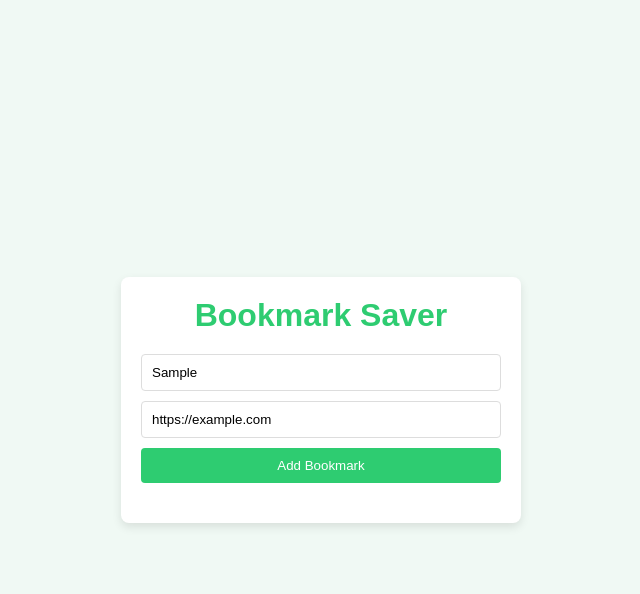
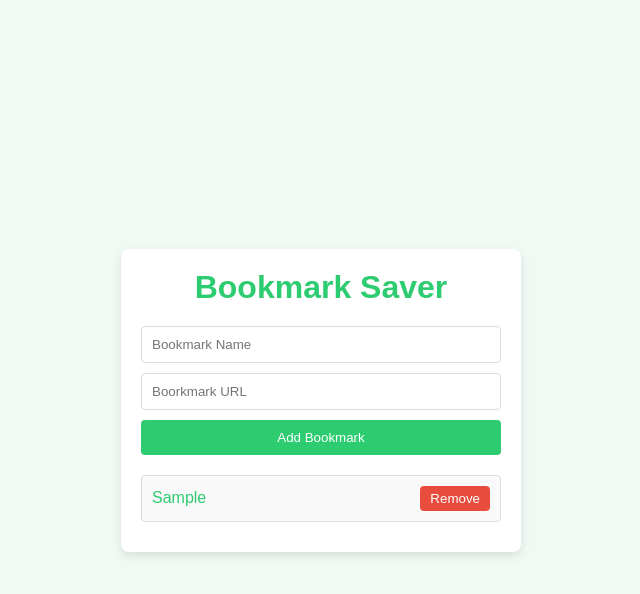
Before and after one commit to arianasandiego/bookmark-saver-tutorial, a plain HTML site: page index.html in a window 1280 px wide. Both pictures are taken after typing "Sample", "https://example.com" into the empty fields and a click on the button "Add Bookmark". Shown: the whole page, without its empty margins (319-959 px from the left). Drawn offline with Linux system fonts and the light colour scheme.

Commit message:
Stage 3: JS [COMPLETED]

```diff
--- a/script.js
+++ b/script.js
@@ -0,0 +1,68 @@
+const addBookmarkBtn = document.getElementById("add-bookmark");
+const bookmarkList = document.getElementById("bookmark-list");
+const bookmarkNameInput = document.getElementById("bookmark-name");
+const bookmarkUrlInput = document.getElementById("bookmark-url");
+
+document.addEventListener("DOMContentLoaded", loadBookmarks);
+
+addBookmarkBtn.addEventListener("click", function() {
+    const name = bookmarkNameInput.value.trim();
+    const url = bookmarkUrlInput.value.trim();
+
+    if(!name||!url) {
+        alert("Please enter both name and URL");
+        return;
+    } else {
+        if(!url.startsWith("http://") && !url.startsWith("https://")) {
+            alert("Please enter a valid URL starting with http:// or https://");
+            return;
+        }
+
+        addBookmark(name, url);
+        saveBookmark(name, url);
+        bookmarkNameInput.value = "";
+        bookmarkUrlInput.value = "";
+    }
+})
+
+function addBookmark(name, url) {
+    const li = document.createElement("li");
+    const link = document.createElement("a");
+    link.href = url;
+    link.textContent = name;
+    link.target = "_blank";
+
+    const removeButton = document.createElement("button");
+    removeButton.textContent = "Remove";
+    removeButton.addEventListener("click", function() {
+        bookmarkList.removeChild(li);
+        removeBookmarkFromStorage(name, url);
+    })
+
+    li.appendChild(link);
+    li.appendChild(removeButton);
+
+    bookmarkList.appendChild(li);
+}
+
+function getBookmarksFromStorage() {
+    const bookmarks = localStorage.getItem("bookmarks");
+    return bookmarks ? JSON.parse(bookmarks) : [];
+}
+
+function saveBookmark(name, url) {
+    const bookmarks = getBookmarksFromStorage();
+    bookmarks.push({name, url});
+    localStorage.setItem("bookmarks", JSON.stringify(bookmarks));
+}
+
+function loadBookmarks() {
+    const bookmarks = getBookmarksFromStorage();
+    bookmarks.forEach((bookmark) => addBookmark(bookmark.name, bookmark.url));
+}
+
+function removeBookmarkFromStorage(name, url) {
+    let bookmarks = getBookmarksFromStorage();
+    bookmarks = bookmarks.filter((bookmark) => bookmark.name !== name || bookmark.url !== url);
+    localStorage.setItem("bookmarks", JSON.stringify(bookmarks));
+}
--- a/style.css
+++ b/style.css
@@ -69,7 +69,7 @@ button:hover {
     margin-bottom: 10px;
     display: flex;
     justify-content: space-between;
-    align-items: content;
+    align-items: center;
 }
 
 #bookmark-list a {
```
Also changed, not shown: 1 other file.
